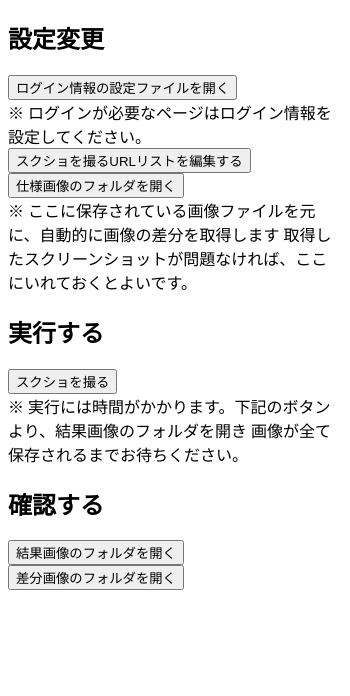
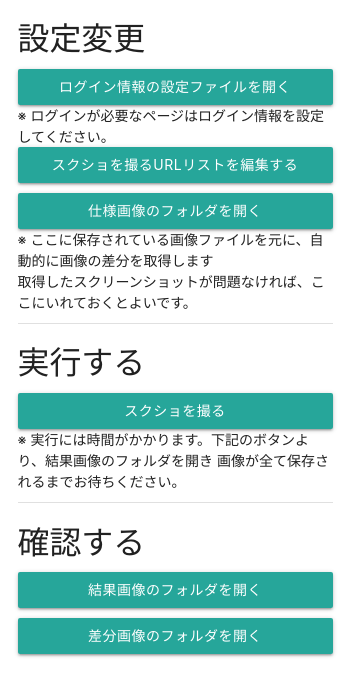
Before and after one commit to gi-no/capture_the_paiza, an Electron app: page index.html in a window 350 px wide. Drawn offline with nearby package versions, Linux system fonts and the light colour scheme.

Commit message:
style: adjust layout

```diff
--- a/index.html
+++ b/index.html
@@ -3,43 +3,58 @@
 <head>
   <meta charset="UTF-8">
   <title>caputure the paiza</title>
+  <link type="text/css" rel="stylesheet" href="node_modules/materialize-css/dist/css/materialize.min.css"  media="screen,projection"/>
+  <style>
+    .w-100-per {
+      width: 100%;
+    }
+    .mt-10 {
+      margin-top: 10px;
+    }
+    .mb-10 {
+      margin-bottom: 10px;
+    }
+  </style>
 </head>
 <body>
-  <section>
-    <h2>設定変更</h2>
-    <div>
-      <button id="js-open-login-config">ログイン情報の設定ファイルを開く</button>
+  <div class="ui stackable container">
+    <div class="ui stacked segment mb-10">
+      <h4 class="ui header">設定変更</h4>
+      <button id="js-open-login-config" class="waves-effect waves-light btn w-100-per">ログイン情報の設定ファイルを開く</button>
       <br/>
       ※ ログインが必要なページはログイン情報を設定してください。
-    </div>
+      <button id="js-open-url-list" class="waves-effect waves-light btn w-100-per">スクショを撮るURLリストを編集する</button>
       <div>
-      <button id="js-open-url-list">スクショを撮るURLリストを編集する</button>
-    </div>
-    <div>
-      <button id="js-open-origin-directory">仕様画像のフォルダを開く</button>
+        <button id="js-open-origin-directory" class="waves-effect waves-light btn w-100-per mt-10">仕様画像のフォルダを開く</button>
         <br/>
         ※ ここに保存されている画像ファイルを元に、自動的に画像の差分を取得します
+        <br/>
         取得したスクリーンショットが問題なければ、ここにいれておくとよいです。
       </div>
-  </section>
-  <section>
-    <h2>実行する</h2>
+    </div>
+    <div class="ui divider"></div>
+    <div  class="ui stacked segment mb-10">
+      <h4 class="ui header">実行する</h4>
+      <div class="ui stacked segment">
         <div>
-      <button id="js-take-all-screenshot">スクショを撮る</button>
+          <button id="js-take-all-screenshot" class="waves-effect waves-light btn w-100-per">スクショを撮る</button>
           <br/>
           ※ 実行には時間がかかります。下記のボタンより、結果画像のフォルダを開き
           画像が全て保存されるまでお待ちください。
         </div>
-  </section>
-  <section>
-    <h2>確認する</h2>
+      </div>
+    </div>
+    <div class="ui divider"></div>
+    <div  class="ui stacked segment">
+      <h4 class="ui header">確認する</h4>
       <div>
-      <button id="js-open-test_result-directory">結果画像のフォルダを開く</button>
+        <button id="js-open-test_result-directory" class="waves-effect waves-light btn w-100-per">結果画像のフォルダを開く</button>
       </div>
       <div>
-      <button id="js-open-diff-directory">差分画像のフォルダを開く</button>
+        <button id="js-open-diff-directory" class="waves-effect waves-light btn w-100-per mt-10">差分画像のフォルダを開く</button>
       </div>
-  </section>
+    </div>
+  </div>
   <script>
     const ipc = require('electron').ipcRenderer
     const screen_shot_button = document.getElementById('js-take-all-screenshot')
@@ -63,5 +78,6 @@
       ipc.send('open_diff_directory');
     });
   </script>
+  <script type="text/javascript" src="node_modules/materialize-css/dist/js/materialize.min.js"></script>
 </body>
 </html>
--- a/main.js
+++ b/main.js
@@ -24,7 +24,7 @@ function createWindow() {
   if(global.mainWindow !== null ) {
     return;
   }
-  global.mainWindow = new BrowserWindow({width: 350, height: 600});
+  global.mainWindow = new BrowserWindow({width: 350, height: 700});
 
   global.mainWindow.loadURL('file://' + __dirname + '/index.html');
   global.mainWindow.webContents.session.clearCache(function() {});
```
Lines whose indentation alone changed are shown as unchanged.
